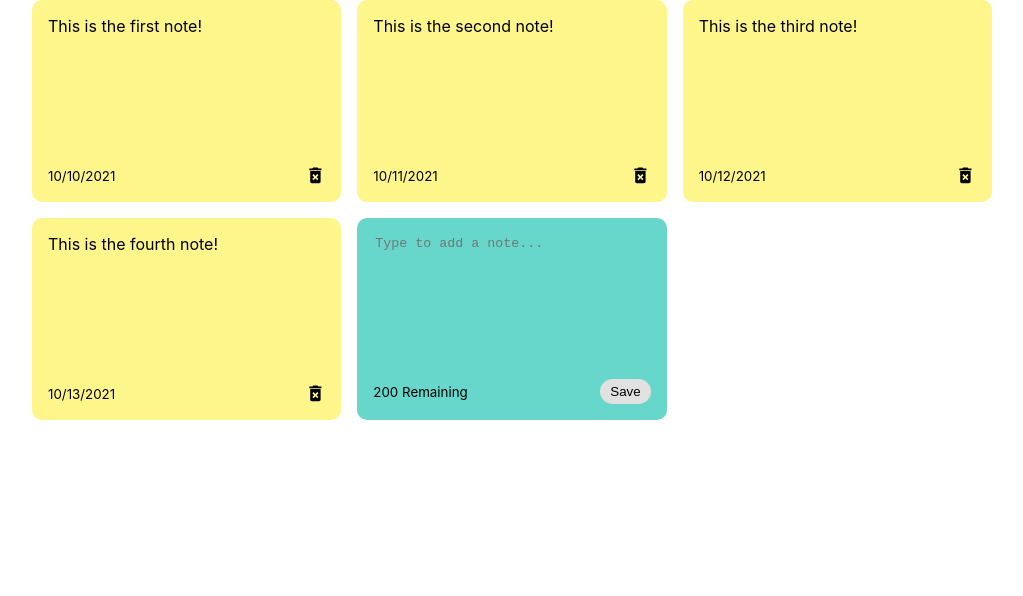
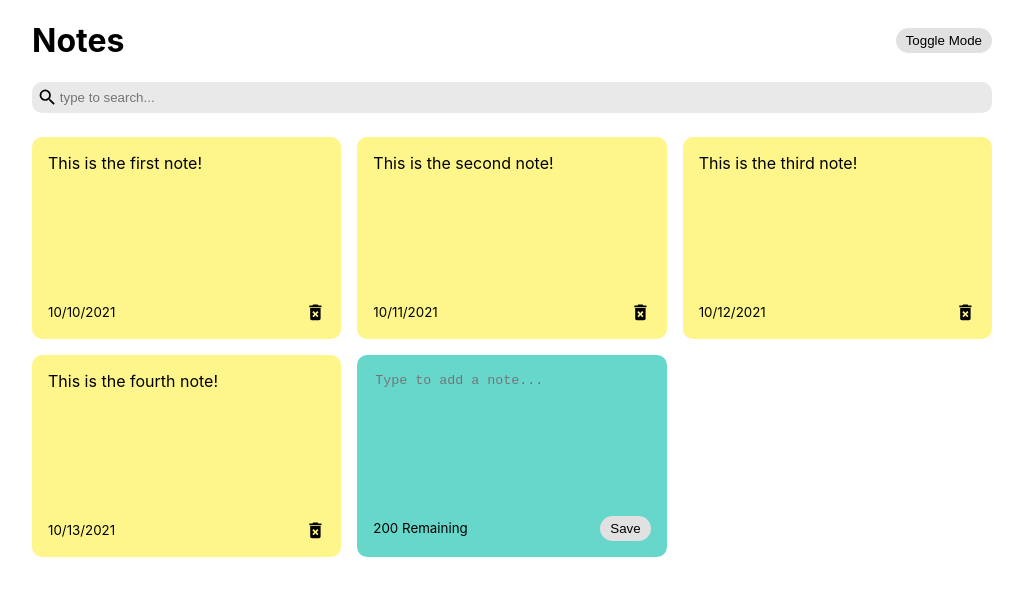
Before and after one commit to abarne/notes-app, a React (Create React App) app: page / in a window 1280 px wide. Shown: the top 596 px of the page, without its empty margins (128-1151 px from the left). Built offline with nearby package versions, Linux system fonts and the light colour scheme.

Commit message:
search, toggle dark mode added

```diff
--- a/src/App.js
+++ b/src/App.js
@@ -1,6 +1,8 @@
 import { useState } from "react";
 import {nanoid} from "nanoid";
 import NotesList from "./components/NotesList";
+import Search from "./components/Search";
+import Header from "./components/Header";
 
 const App = () => {
 
@@ -22,6 +24,9 @@
     date: "10/13/2021"
   }]);
 
+  const [searchText, setSearchText] = useState('');
+  const [darkMode, setDarkMode] = useState(false);
+
   const addNote = (text) => {
     const date = new Date();
     setNotes([...notes, {id:nanoid(), text:text, date: date.toLocaleDateString()}]);
@@ -40,8 +45,12 @@
   }
 
   return (
-    <div className="container">
-      <NotesList notes={notes} handleAddNote={addNote} handleDeleteNote={deleteNote}/>
+    <div className={`${darkMode && 'dark-mode'}`}>
+      <div className="container">
+        <Header handleToggleDarkMode={setDarkMode}/>
+        <Search handleSearchNote={setSearchText}/>
+        <NotesList notes={notes.filter((note)=>note.text.toLowerCase().includes(searchText))} handleAddNote={addNote} handleDeleteNote={deleteNote}/>
+      </div>
     </div>
       )
 };
--- /dev/null
+++ b/src/components/Header.js
@@ -0,0 +1,16 @@
+import React from 'react';
+
+const Header = ({handleToggleDarkMode}) => {
+    return(
+        <div className="header">
+            <h1>Notes</h1>
+            <button
+            onClick={()=>handleToggleDarkMode((previousDarkMode)=>!previousDarkMode)}
+            className="save">
+                Toggle Mode
+            </button>
+        </div>
+    )
+}
+
+export default Header;
--- /dev/null
+++ b/src/components/Search.js
@@ -0,0 +1,13 @@
+import React from 'react';
+import {MdSearch} from 'react-icons/md';
+
+const Search = ({handleSearchNote}) => {
+    return(
+        <div className="search">
+            <MdSearch className="search-icons" size="1.3em" />
+            <input onChange={(event)=>handleSearchNote(event.target.value) } type="text" placeholder="type to search..."></input>
+        </div>
+    )
+}
+
+export default Search;
--- a/src/index.css
+++ b/src/index.css
@@ -18,6 +18,7 @@
   margin-left: auto;
   padding-right: 15px;
   padding-left: 15px;
+  min-height: 100vh;
 }
 
 .notes-list{
@@ -67,3 +68,39 @@
   align-items: center;
   justify-content: space-between;
 }
+
+.delete-icon:hover{
+  cursor: pointer;
+}
+
+.search{
+  display: flex;
+  align-items: center;
+  background-color: rgb(233, 233, 233);
+  border-radius: 10px;
+  padding: 5px;
+  margin-bottom: 1.5em;
+}
+
+.search input{
+  border: none;
+  background-color: rgb(233, 233, 233);
+}
+
+.search input:focus{
+  outline: none;
+}
+
+.header{
+  display: flex;
+  justify-content: space-between;
+  align-items: center;
+}
+
+.dark-mode{
+  background-color: black;
+}
+
+.dark-mode  h1{
+  color: white;
+}
```
